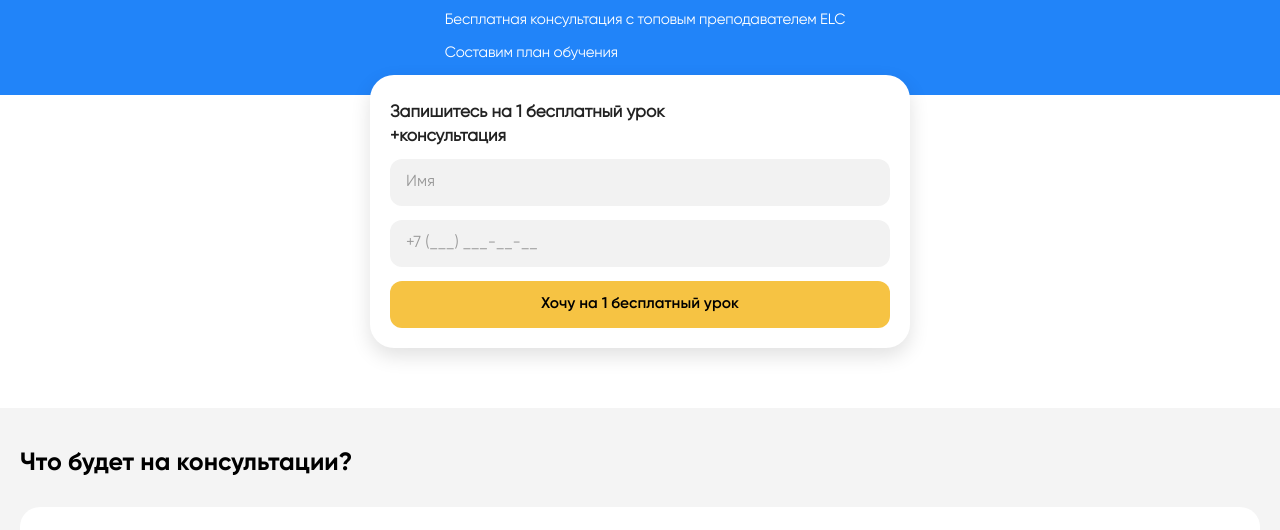
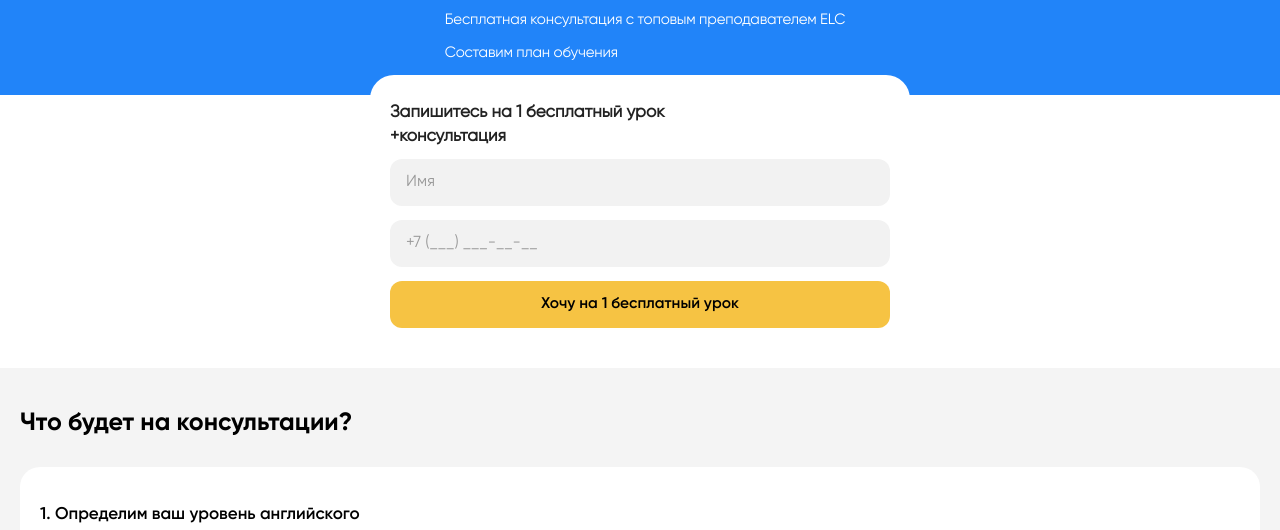
Before and after one commit to sssssda/elc, a plain HTML site: page index.html in a window 1280 px wide. Shown: the part 259-789 px from the top of the page. Drawn offline with nearby package versions, Linux system fonts and the light colour scheme.

Commit message:
Update index.html

```diff
--- a/index.html
+++ b/index.html
@@ -138,11 +138,10 @@
 
 .form-container {
   max-width: 500px;
-    margin: -20px auto 60px;
+  margin: -20px auto 20px;
   background: white;
   border-radius: 24px;
   padding: 12px 20px 20px;
-    box-shadow: 0 8px 20px rgba(0,0,0,0.12);
   z-index: 3;
   position: relative;
 }
```
Lines whose indentation alone changed are shown as unchanged.
